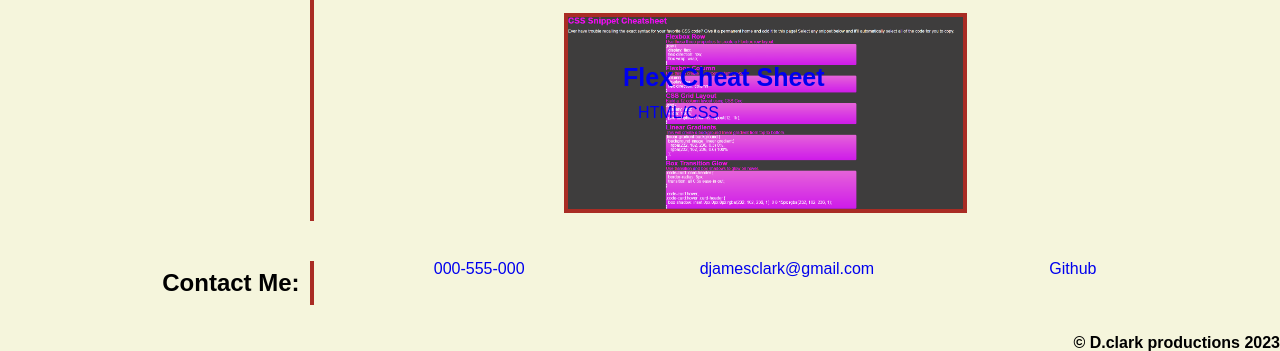
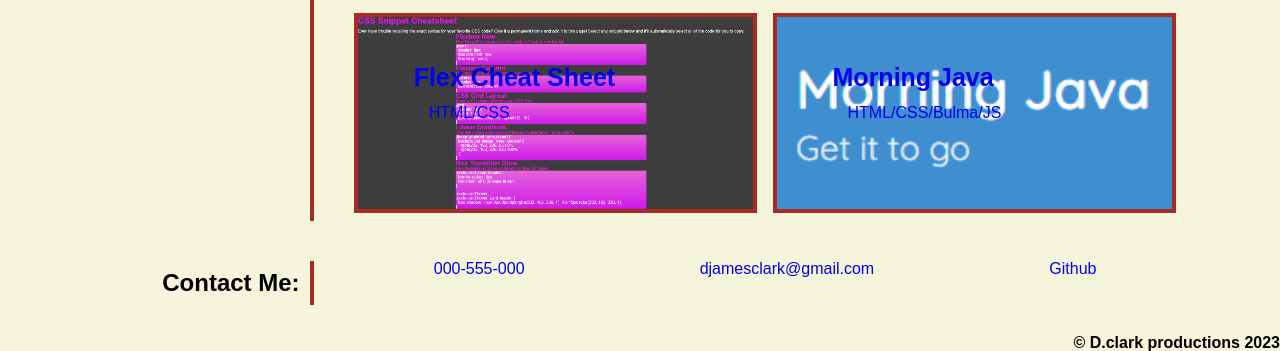
Before and after one commit to djamesclark/02-Challenge, a plain HTML site: page index.html in a window 1280 px wide. Shown: the part 1077-1428 px from the top of the page. Drawn offline with Linux system fonts and the light colour scheme.

Commit message:
Added project 1

```diff
--- a/assets/css/style.css
+++ b/assets/css/style.css
@@ -122,6 +122,10 @@
      background-image: url('../images/prework.png');
 
  }
+ .morning {
+    background-image: url('../images/morning.png');
+
+}
 
 
  .container div nav {
--- a/index.html
+++ b/index.html
@@ -85,12 +85,12 @@
                     </div>
                 </a>
 
-                <!-- <a href="https://djamesclark.github.io/01-Challenge/" class="project" target="_blank">
+                <a href="https://kaylanorris.github.io/morning-java/" class="project morning" target="_blank">
                     <div>
-                        <h3>Placeholder</h3>
-                        <p>Code</p>
+                        <h3>Morning Java</h3>
+                        <p>HTML/CSS/Bulma/JS</p>
                     </div>
-                </a> -->
+                </a>
 
 
 
```
Also changed, not shown: assets/images/morning.png (added).
